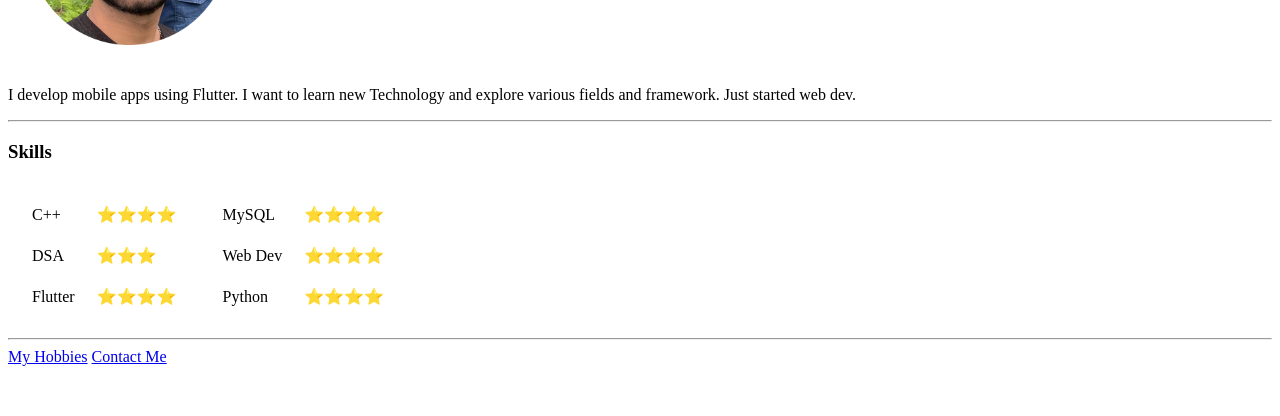
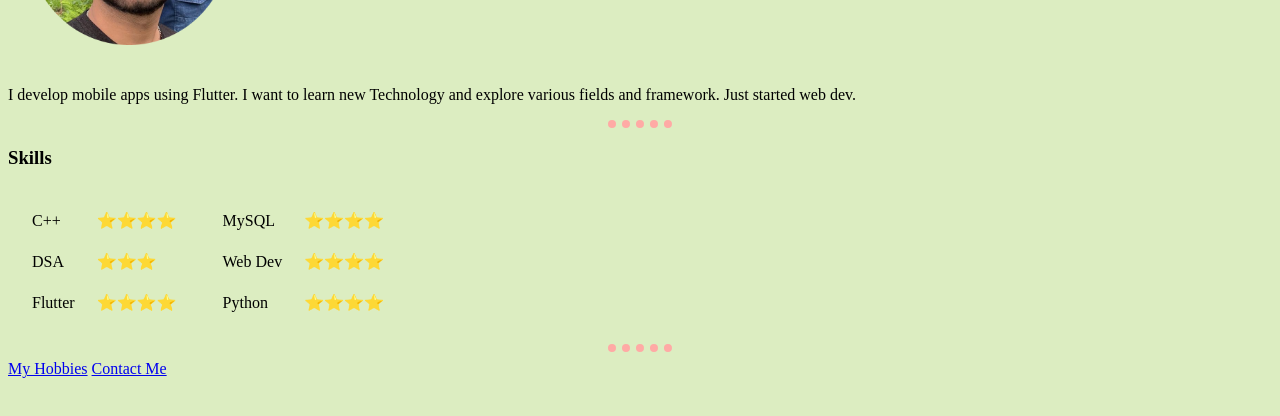
Before and after one commit to Deathstar427/Deathstar427.github.io, a plain HTML site: page index.html in a window 1280 px wide. Shown: the part 184-600 px from the top of the page. Drawn offline with Linux system fonts and the light colour scheme.

Commit message:
bg, hr change

```diff
--- a/index.html
+++ b/index.html
@@ -3,6 +3,19 @@
 <head>
     <meta charset="UTF-8">
     <title>Priyanshu Sharma</title>
+    <style>
+        body {
+            background-color: #DCEDC1;
+        }
+        hr {
+            border-style: none;
+            border-top-style: dotted;
+            width: 5%;
+            height: 0px;
+            border-width: 8px;
+            border-color: #FFAAA5;
+        }
+    </style>
 </head>
 <body>
     <table cellspacing="20">
```
